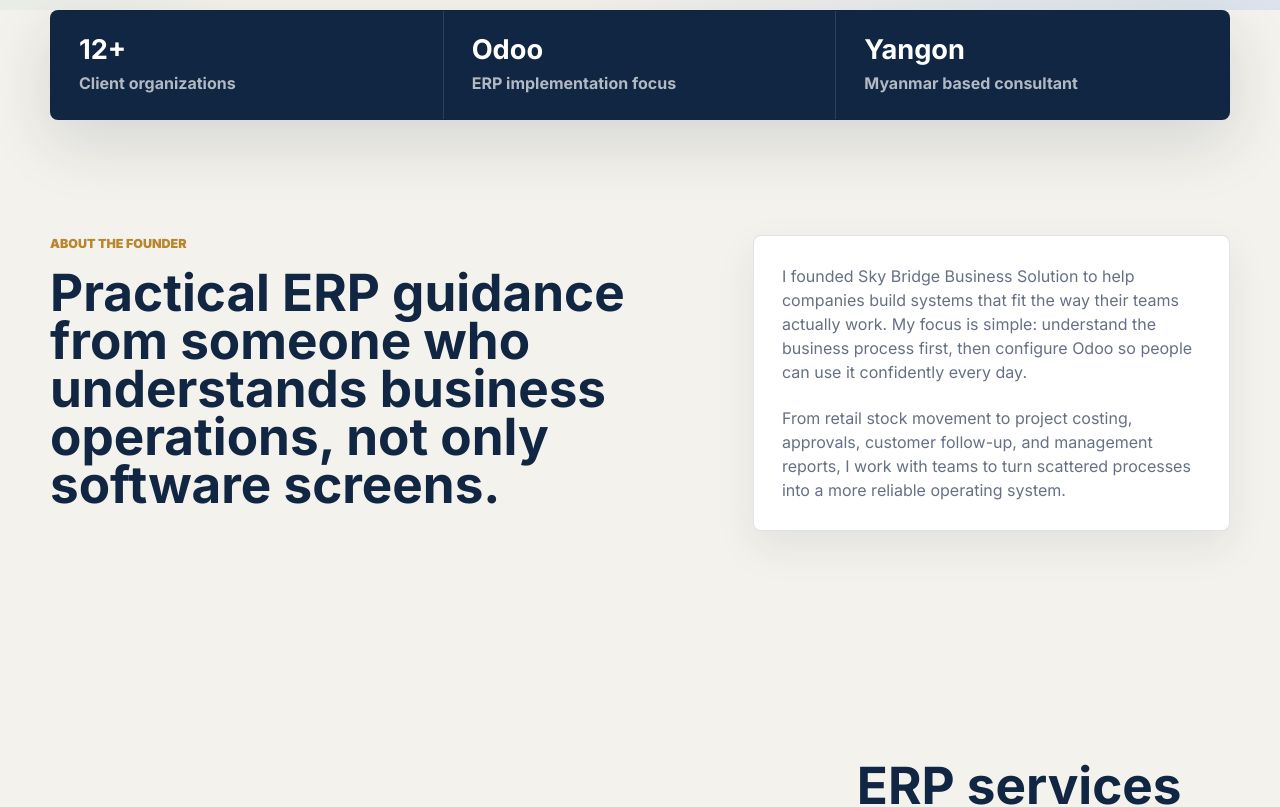
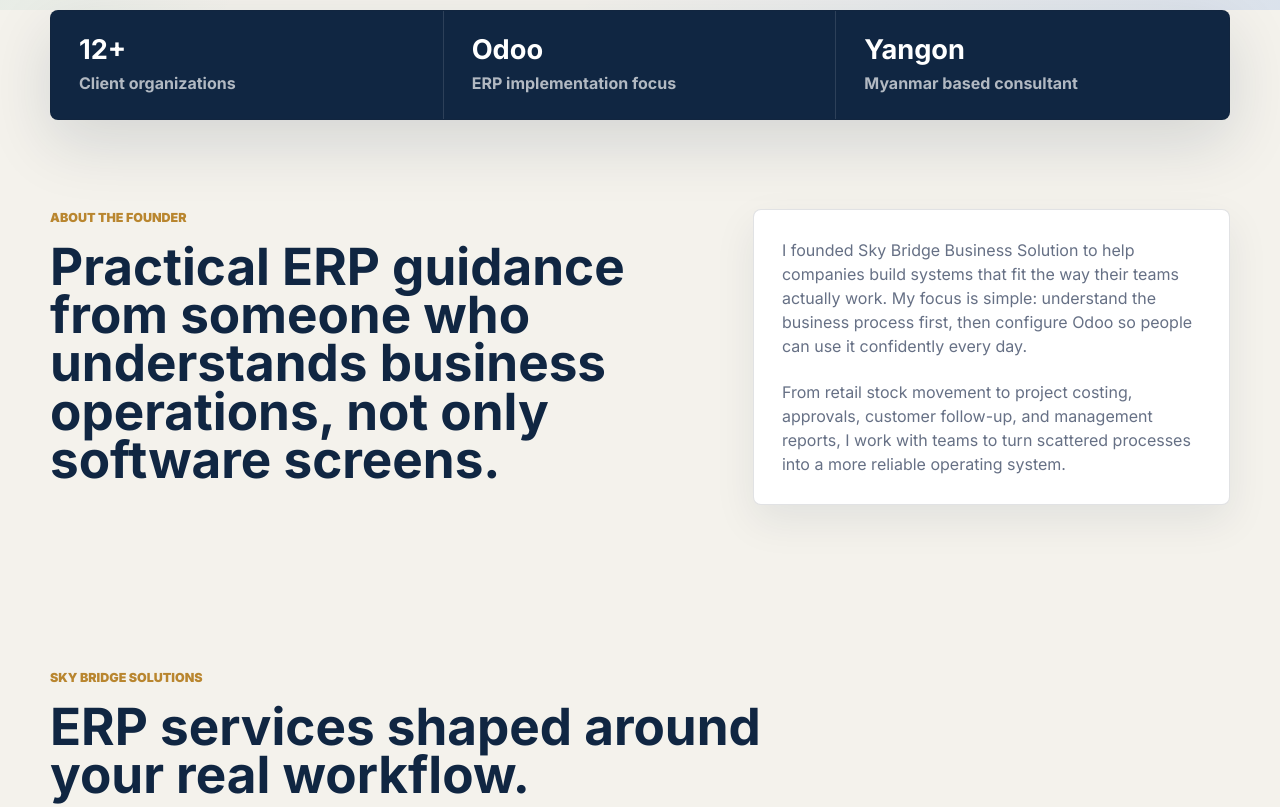
Before and after one commit to Pyaephyoips/Pyaephyoips.github.io, a plain HTML site: page index.html in a window 1280 px wide. Shown: the part 780-1587 px from the top of the page. Drawn offline with Linux system fonts and the light colour scheme.

Commit message:
Fix solution section heading layout

```diff
--- a/style.css
+++ b/style.css
@@ -18,6 +18,13 @@
 
 html {
   scroll-behavior: smooth;
+}
+
+#founder,
+#solutions,
+#clients,
+#contact {
+  scroll-margin-top: 110px;
 }
 
 body {
@@ -308,13 +315,14 @@
 .contact-section {
   width: min(1180px, calc(100% - 40px));
   margin: 0 auto;
-  padding: clamp(72px, 9vw, 118px) 0;
+  padding: clamp(58px, 7vw, 92px) 0;
 }
 
 .founder-section {
   display: grid;
   grid-template-columns: minmax(0, 0.9fr) minmax(320px, 0.7fr);
   gap: clamp(34px, 7vw, 96px);
+  padding-bottom: clamp(48px, 6vw, 74px);
 }
 
 .founder-title h2,
@@ -345,11 +353,12 @@
 }
 
 .section-heading {
-  display: grid;
-  grid-template-columns: minmax(0, 0.9fr) minmax(260px, 0.46fr);
-  gap: clamp(30px, 6vw, 80px);
-  align-items: end;
-  margin-bottom: 32px;
+  max-width: 820px;
+  margin-bottom: 28px;
+}
+
+.section-heading h2 {
+  max-width: 820px;
 }
 
 .solution-list {
```
